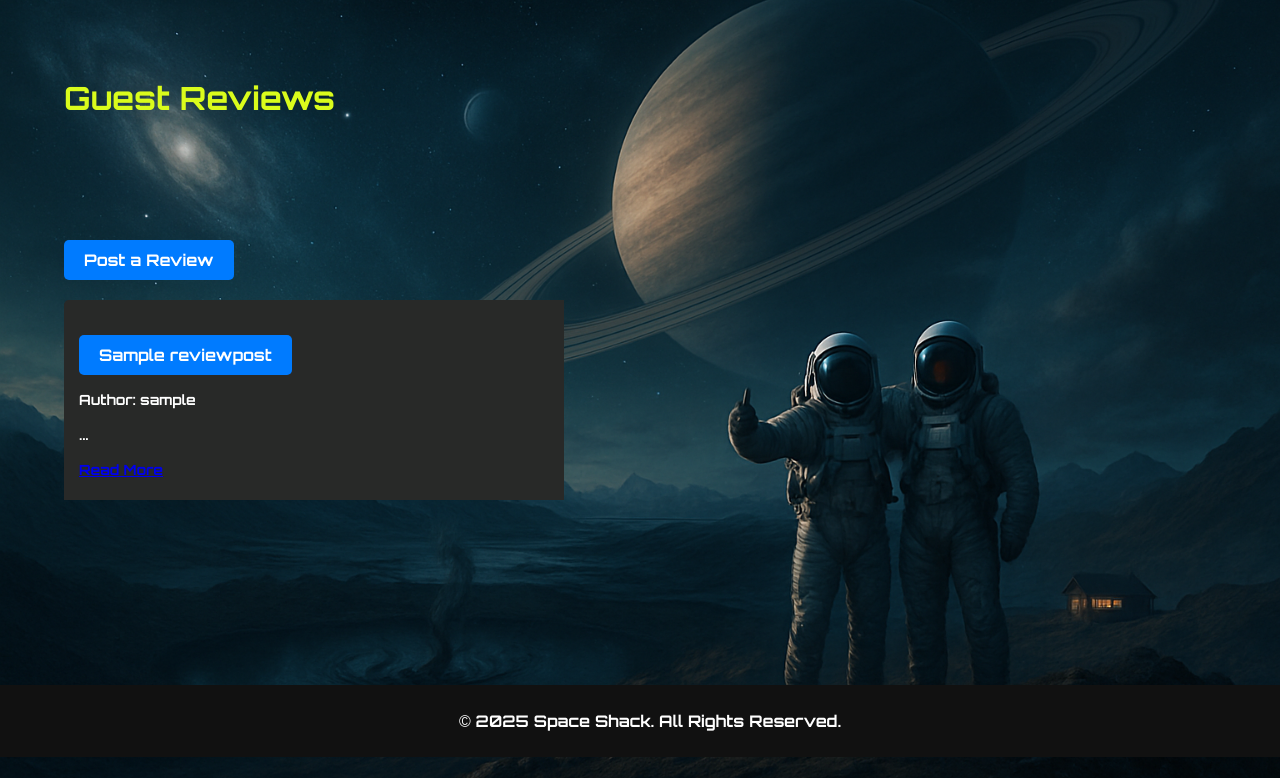
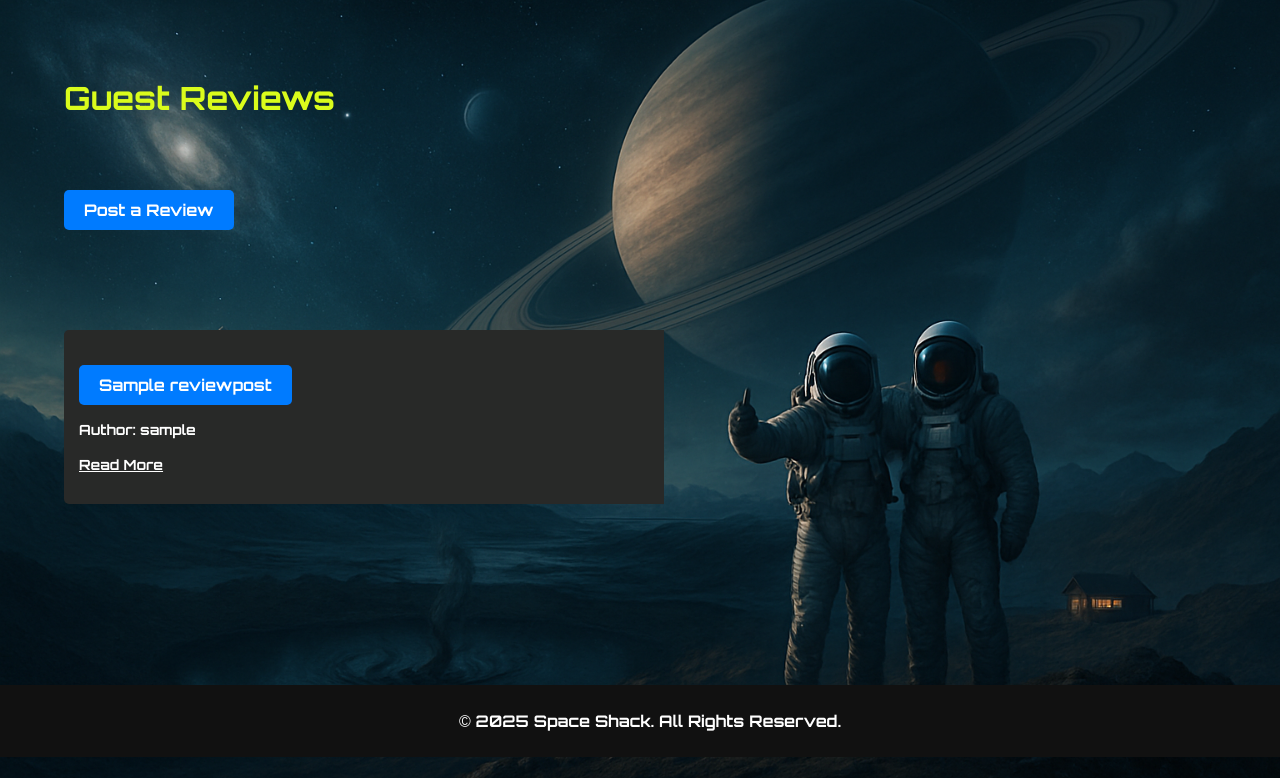
Before and after one commit to ccrd1711/space_shack, a Django app: page /reviews/ in a window 1280 px wide. Shown: the part 43-821 px from the top of the page. Run offline with Django 4.2, Linux system fonts and the light colour scheme; a user stored in the database is signed in; tables that the repository leaves empty hold one stand-in row (values such as "Sample post").

Commit message:
Further stlying to review box, removed line break, a ... feature, and changed colour of read more button. JS file changed to reflect this

```diff
--- a/reviews/templates/reviews/review_list.html
+++ b/reviews/templates/reviews/review_list.html
@@ -20,9 +20,8 @@
                     <div class="review-item">
                         <h2><a href="{% url 'review_detail' review_id=post.id %}" class="btn">{{ post.title }}</a></h2>
                         <p><strong>Author:</strong> {{ post.author }}</p>
-                        <p>{{ post.body|slice:":200" }}...</p>
-                        <p><a href="{% url 'review_detail' review_id=post.id %}">Read More</a></p>
-                        <hr>
+                        <p>{{ post.body|slice:":200" }}</p>
+                        <p><a href="{% url 'review_detail' review_id=post.id %}" class="read-more-link">Read More</a></p>
                     </div>
                 {% endfor %}
             </div>
--- a/static/css/style.css
+++ b/static/css/style.css
@@ -172,7 +172,7 @@ footer {
 .review-list {
     position: relative;
     width: 100%;
-    max-width: 500px;
+    max-width: 600px;
     height: 200px;
     overflow: hidden;
 }
@@ -193,6 +193,17 @@ footer {
     z-index: 1;
 }
 
+/* READ MORE BUTTON */
+.read-more-link {
+    color: white;
+    text-decoration: underline;
+    font-weight: bold;
+}
+
+.read-more-link:hover {
+    color: #FFD700;
+}
+
 .review-list-page h1 {
     padding-top: 100px;
     color: #dafc1c;
@@ -200,7 +211,7 @@ footer {
 
 .review-list-page .add-review {
     margin-bottom: 20px;
-    padding-top: 100px;
+    padding-top: 50px;
 }
 
 .review-list-page .btn {
@@ -219,7 +230,7 @@ footer {
 }
 
 .review-list-page .review-list {
-    margin-top: 20px;
+    margin-top: 100px;
 }
 
 .review-list-page .review-item {
@@ -237,6 +248,7 @@ footer {
 .review-list-page .review-item p {
     font-size: 14px;
     line-height: 1.5;
+    color: white;
 }
 
 .review-list-page hr {
--- a/static/js/review-carousel.js
+++ b/static/js/review-carousel.js
@@ -14,6 +14,6 @@ document.addEventListener("DOMContentLoaded", function () {
 
     if (reviews.length > 0) {
         showCurrentReview(); // show first one immediately
-        setInterval(showCurrentReview, 4000);
+        setInterval(showCurrentReview, 40000);
     }
 });
```
